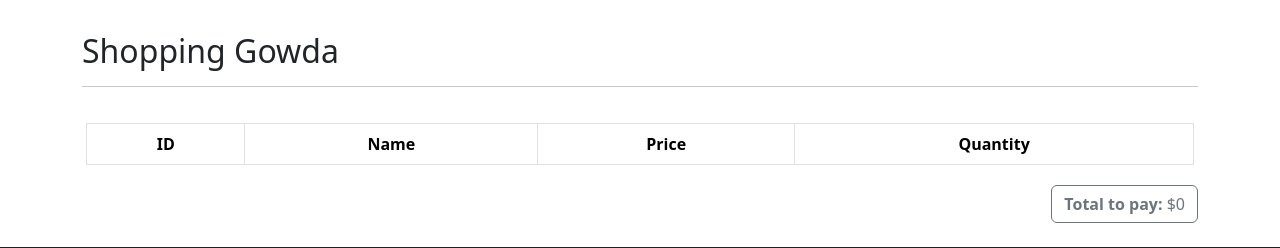
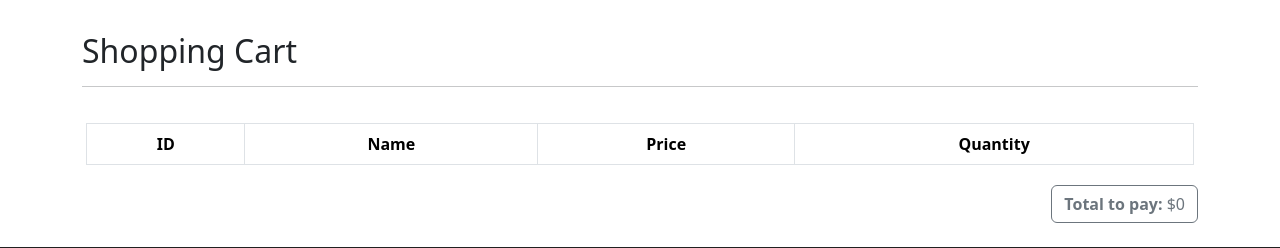
Before and after one commit to ehsnag1/Gowda, a Django app: page /cart/ in a window 1280 px wide. Shown: the part 82-330 px from the top of the page. Run offline with Django 5.2, Linux system fonts and the light colour scheme; lists and menus that the app fills with data are empty; some libraries are stand-ins or nearby versions.

Commit message:
reverts to shopping cart

```diff
--- a/cart/templates/cart/index.html
+++ b/cart/templates/cart/index.html
@@ -6,7 +6,7 @@
   <div class="container">
     <div class="row mt-3">
       <div class="col mx-auto mb-3">
-        <h2>Shopping Gowda</h2>
+        <h2>Shopping Cart</h2>
         <hr />
       </div>
     </div>
```
